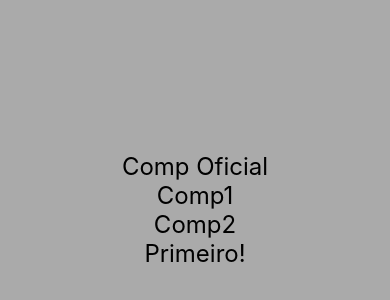
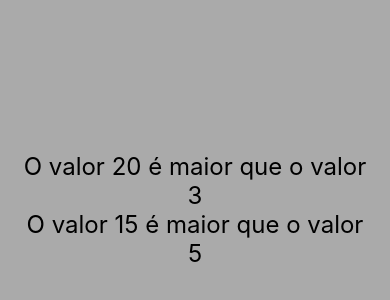
Before and after one commit to tomrobson/React-Native-Exercicio, a React Native app: screen / in a window 390 px wide. Shown: the part 212-512 px from the top of the page. Built offline with nearby package versions, Linux system fonts and the light colour scheme.

Commit message:
Da os valores devolve um componente

```diff
--- a/src/App.js
+++ b/src/App.js
@@ -1,16 +1,20 @@
 import React from 'react'
 import { View, StyleSheet } from 'react-native'
 
+import MinMax from './components/MinMax'
 import Primeiro from './components/Primeiro'
 import CompDefault, { Comp1, Comp2 } from './components/Multi'
 
 
 export default () => (
     <View style={style.App}>
-        <CompDefault />
+        <MinMax min={3} max={20} />
+        <MinMax min="5" max="15" />
+
+        {/*<CompDefault />
         <Comp1 />
         <Comp2 />
-        <Primeiro />
+        <Primeiro /> */}
     </View>
 )
 
--- /dev/null
+++ b/src/components/MinMax.js
@@ -0,0 +1,7 @@
+import React from 'react'
+import { Text } from 'react-native'
+import estilo from './estilo'
+
+export default props => (
+    <Text style={estilo.txtG}>O valor {props.max} é maior que o valor {props.min}</Text>
+)
```
